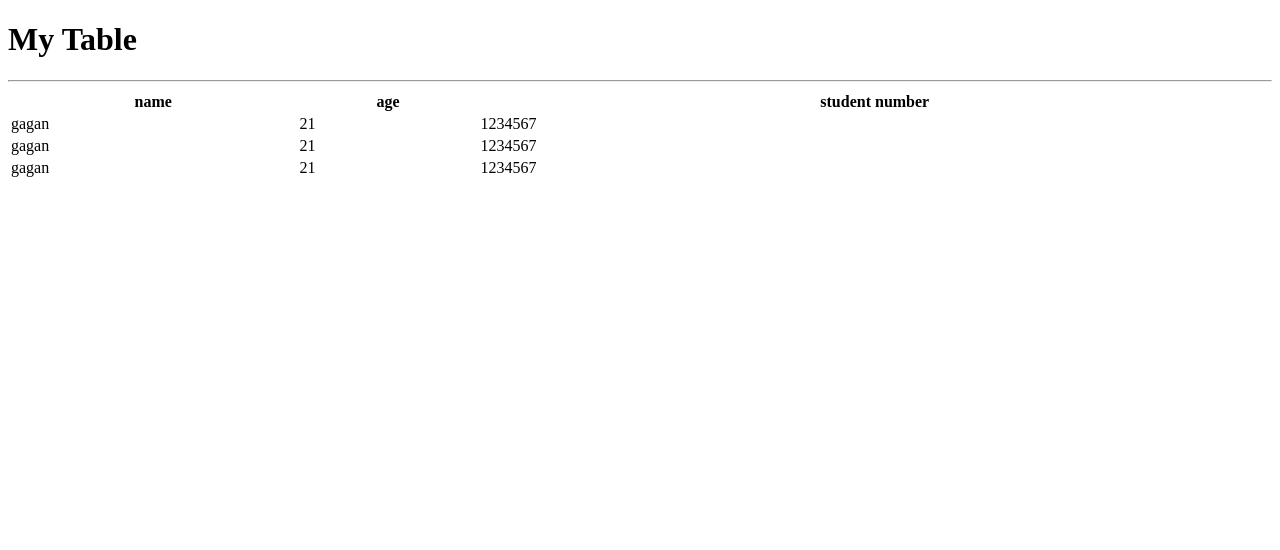
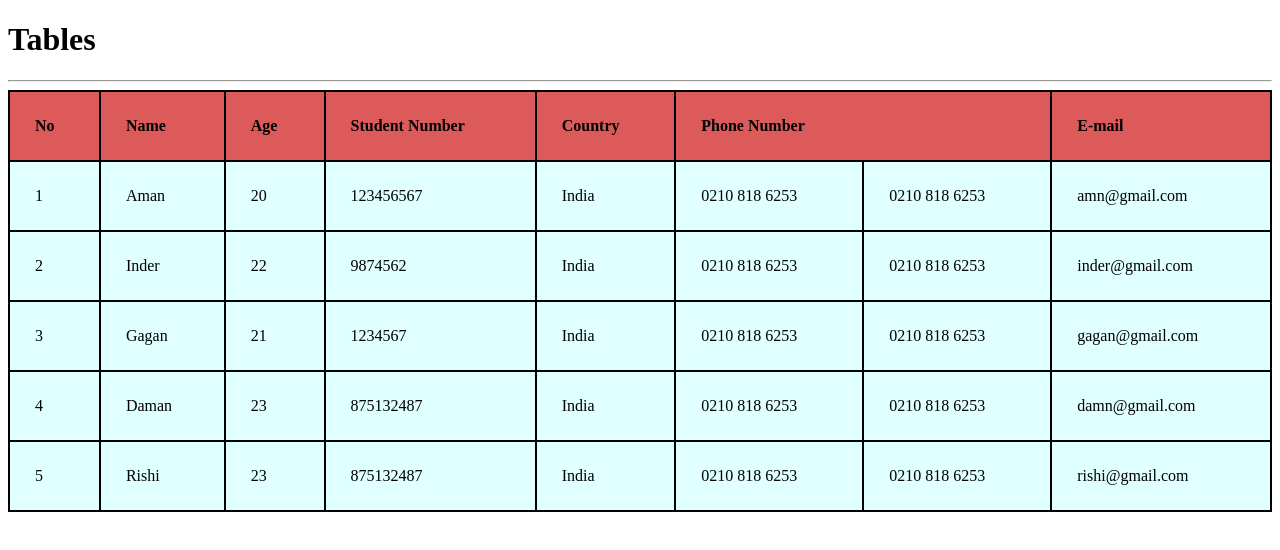
Before and after one commit to 30029497/demo1, a plain HTML site: page index.html in a window 1280 px wide. Drawn offline with Linux system fonts and the light colour scheme.

Commit message:
inital commit

```diff
--- a/index.html
+++ b/index.html
@@ -2,34 +2,74 @@
 <html lang="en">
     <head>
         <title>
-            My Table
+
         </title>
+            <link rel="stylesheet" href="style.css">
     </head>
     <body>
-        <h1>My Table</h1>
+        <h1>Tables</h1>
         <hr>
-        <Table>
-                <table style="width:100%">
+        <table>
             <tr>
-                <th>name</th>
-                <th>age</th>
-                <th>student number</th>
+                <th>No</th>
+                <th>Name</th>
+                <th>Age</th>
+                <th>Student Number</th>
+                <th>Country</th>
+                <th colspan="2"> Phone Number</th>
+                <th> E-mail</th>
             </tr>
             <tr>
-                <td>gagan</td>
+                <td>1</td>
+                <td>Aman</td>
+                </td>
+                <td>20</td>
+                <td>123456567</td>
+                <td>India</td>
+                <td>0210 818 6253</td>
+                <td>0210 818 6253</td>
+                <td>amn@gmail.com</td>
+            </tr>
+            <tr>
+                <td>2</td>
+                <td>Inder</td>
+                <td>22</td>
+                <td>9874562</td>
+                <td>India</td>
+                <td>0210 818 6253</td>
+                <td>0210 818 6253</td>
+                <td>inder@gmail.com</td>
+            </tr>
+            <tr>
+                <td>3</td>
+                <td>Gagan</td>
                 <td>21</td>
                 <td>1234567</td>
+                <td>India</td>
+                <td>0210 818 6253</td>
+                <td>0210 818 6253</td>
+                <td>gagan@gmail.com</td>
             </tr>
             <tr>
-                <td>gagan</td>
-                <td>21</td>
-                <td>1234567</td>
-            </tr>
-            <tr>
-                <td>gagan</td>
-                <td>21</td>
-                <td>1234567</td>
-            </tr>
-        </Table>
+                <td>4</td>
+                    <td>Daman</td>
+                    <td>23</td>
+                    <td>875132487</td>
+                    <td>India</td>
+                    <td>0210 818 6253</td>
+                    <td>0210 818 6253</td>
+                    <td>damn@gmail.com</td>
+                </tr>
+                <tr>
+                        <td>5</td>
+                            <td>Rishi</td>
+                            <td>23</td>
+                            <td>875132487</td>
+                            <td>India</td>
+                            <td>0210 818 6253</td>
+                            <td>0210 818 6253</td>
+                            <td>rishi@gmail.com</td>
+                        </tr>
+        </table>
     </body>
 </html>
--- /dev/null
+++ b/style.css
@@ -0,0 +1,23 @@
+table, th,td {
+    border:2px solid black;
+    border-collapse:collapse;
+}
+table{
+    width:100%;
+    border-spacing:20px;
+}
+th,td{
+    padding:25px;
+}
+th{
+    text-align:left;
+    background-color:rgb(221, 90, 90);
+}
+div{
+    background-color:royalblue
+    margin:50px;
+}
+td{
+    text-align:left;
+    background-color:lightcyan;
+}
```
